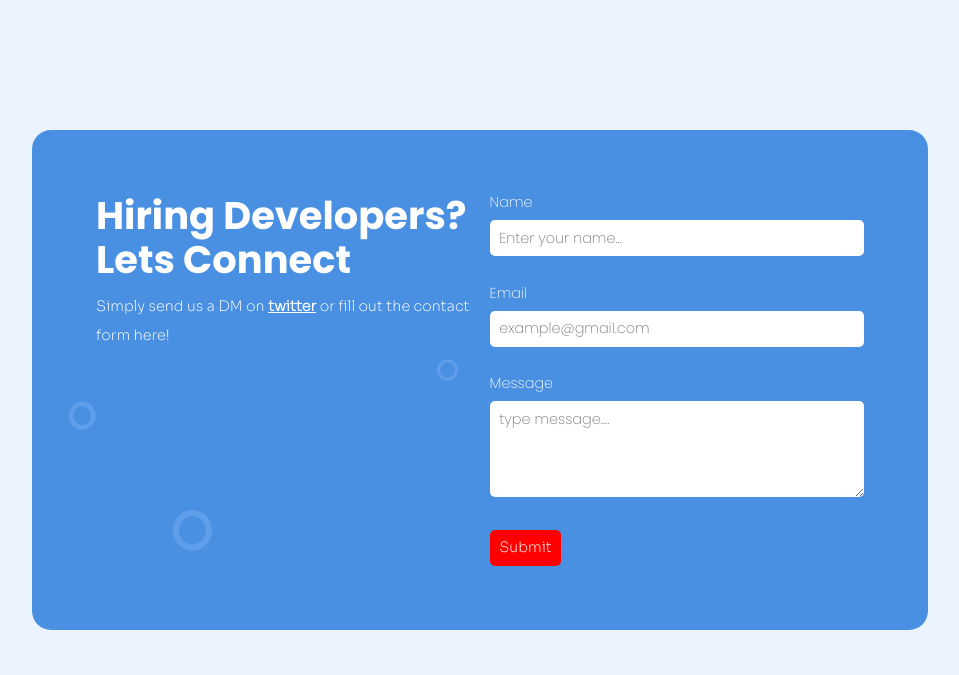
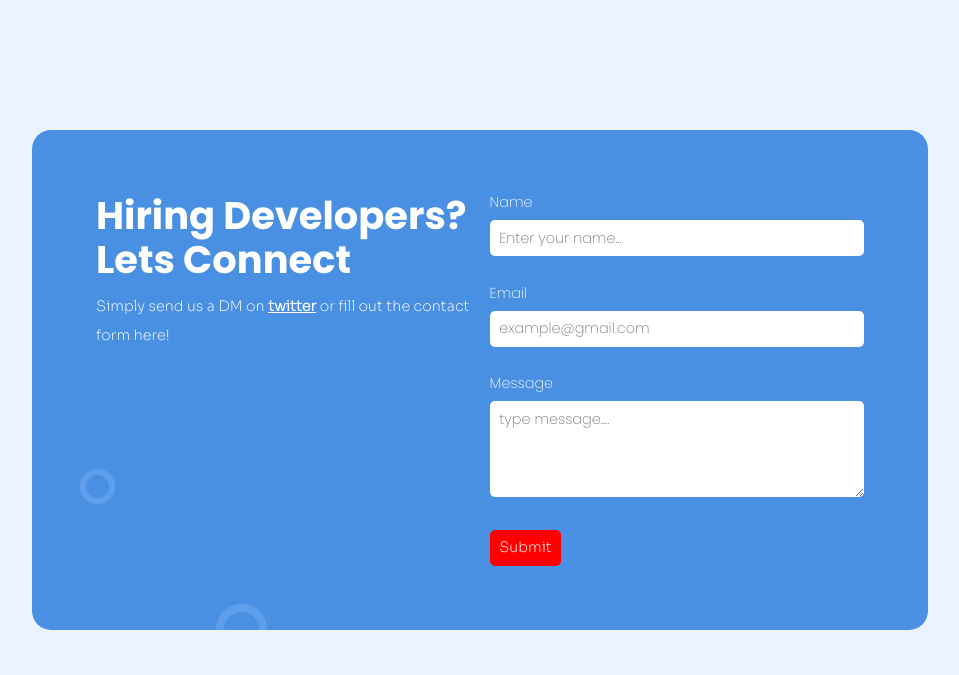
Before and after one commit to Immilandash/scriplweb, a website built with Parcel: page index.html in a window 1280 px wide. Shown: the part 2540-3215 px from the top of the page, without its empty margins (160-1119 px from the left). Built offline with nearby package versions, Linux system fonts and the light colour scheme.

Commit message:
some changes

```diff
--- a/css/style.css
+++ b/css/style.css
@@ -413,7 +413,7 @@ a{
 .footer__card{
     max-width: 100%;
     padding: 2rem;
-    background: url("../img/Frame\ 7.png") ;
+    background: var(--color--primary);
     background-size: 100% 100%;
     color: white;
     margin: 0 auto;
@@ -424,6 +424,7 @@ a{
 body{
     box-sizing: border-box;
     width: 100vw;
+    overflow-x: hidden;
 }
 .footer__card a{
     text-decoration: underline;
@@ -631,6 +632,7 @@ body{
         width: 70%;
         border-radius: 2rem;
         text-align: left;
+    background: url("../img/Frame\ 7.png")
     }
     .footer__card__content, .footer__form{
         width: 50%;
```
